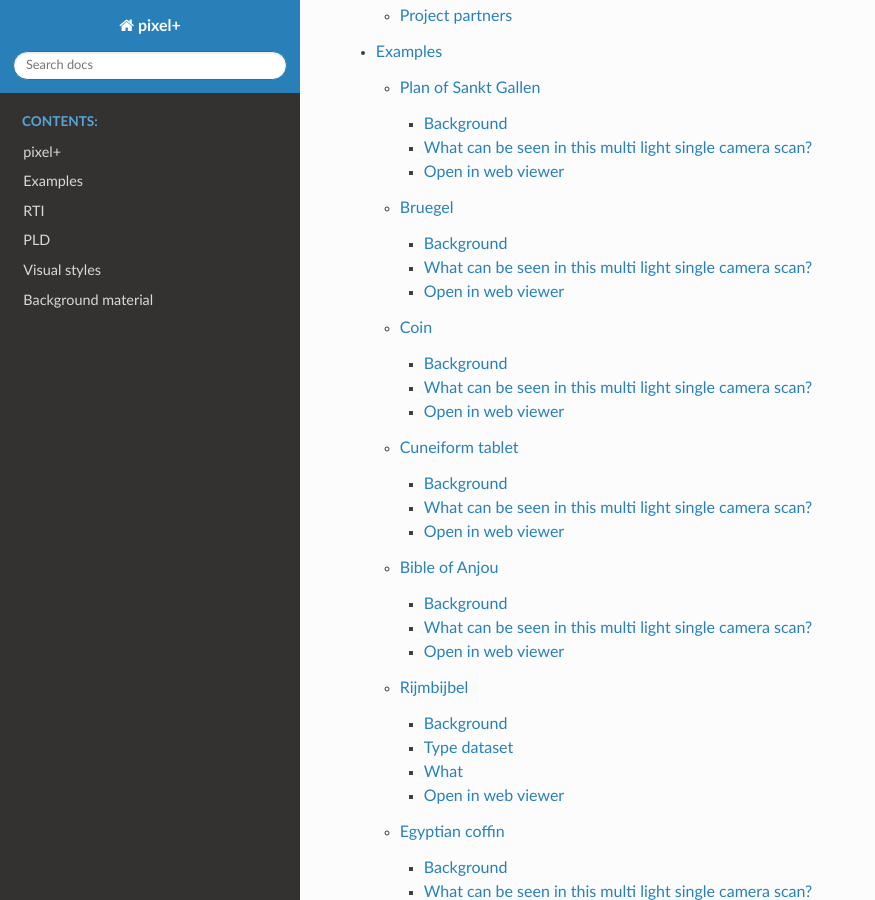
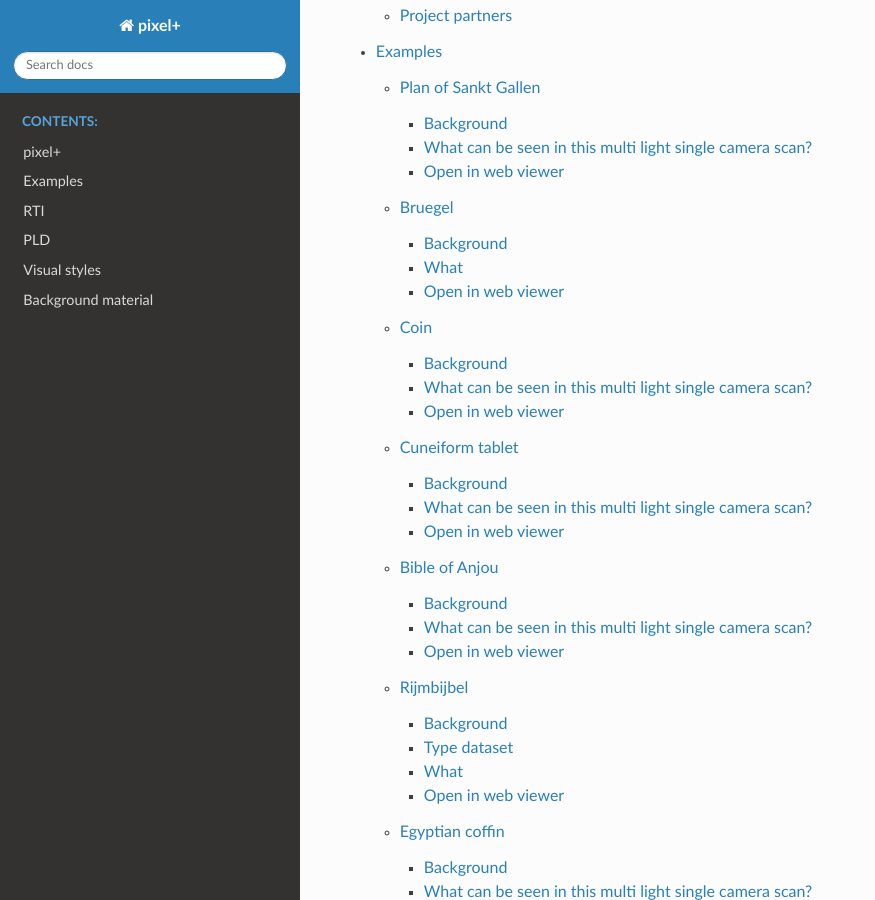
Before and after one commit to vvanwedd/heritagevisualisation, a Sphinx documentation site: the page built from source/index.rst, in a window 1280 px wide and 900 px high, scrolled down 480 px. Shown: the whole window, without its empty margins (0-875 px from the left). Built offline with Sphinx 7.4.7 and the Read the Docs theme 2.0.0, drawn with Linux system fonts in a browser that asks for light colours.

Commit message:
Update examples.rst

```diff
--- a/source/examples.rst
+++ b/source/examples.rst
@@ -27,12 +27,13 @@
 .. figure:: _static/images/samples_bruegel.gif
    :figwidth: 25%
 
-© KBR: Detail on original Bruegel drawing (SII132816, Luxuria)
+Detail on original Bruegel drawing (© KBR, SII132816, Luxuria)
 
 This is the background of this work of art.
 
-What can be seen in this multi light single camera scan?
----------------------------------------------------------
+What
+----
+
 
 Open in web viewer
 ------------------
@@ -126,8 +127,7 @@
 
 What
 ----
-By comparing the RGB rendering to the left (how the object appears to the human eye) with the rendering based on the reflections from the 850nm infrared light sources (to the right) in a multispectral single-camera multi-light acquisition dome, it can be observed the faces of the figures in the illumination have been repainted with different pigments, compared to the original materials.
-
+By comparing the RGB rendering to the left (how the object appears to the human eye) with the rendering based on the reflections from the 850nm infrared light sources (to the right), it can be observed the faces of the figures in the illumination have been repainted with different pigments, compared to the original materials.
 
 Open in web viewer
 ------------------
```
